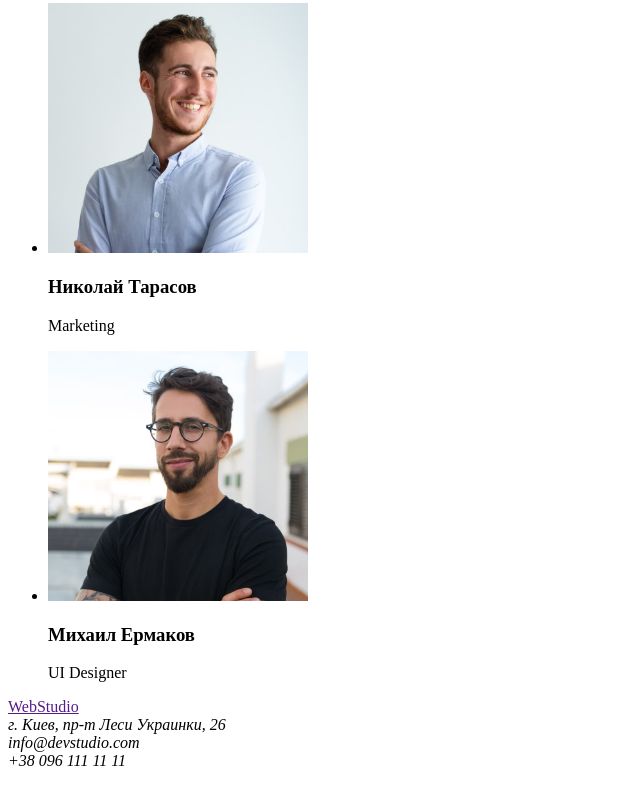
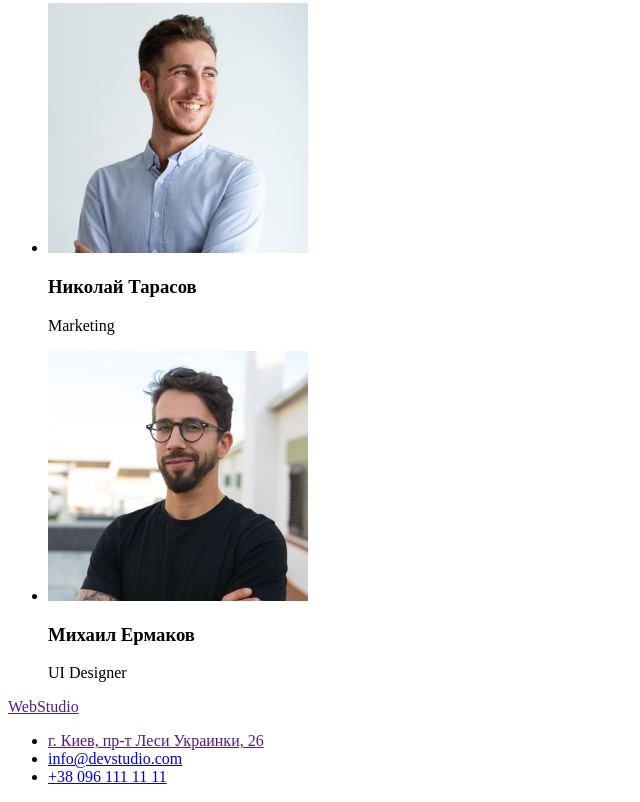
Before and after one commit to YevhenKon/goit-markup-hw-01, a plain HTML site: page index.html in a window 1280 px wide. Shown: the part 2341-3143 px from the top of the page, without its empty margins (0-640 px from the left). Before the commit the page ends 3119 px from the top, so only its background shows below. Drawn offline with Linux system fonts and the light colour scheme.

Commit message:
footer update

```diff
--- a/index.html
+++ b/index.html
@@ -91,11 +91,12 @@
     </main>
 
     <footer>
-        <a href="">
-            WebStudio
-        </a>
-        <address>г. Киев, пр-т Леси Украинки, 26<br/>info@devstudio.com<br/>+38 096 111 11 11</address>
-
+        <a href="">WebStudio</a>
+        <ul>
+            <li> <a href="">г. Киев, пр-т Леси Украинки, 26</a></li>
+            <li><a href="mailto:info@devstudio.com" class="contact-link">info@devstudio.com</a></li>
+            <li><a href="tel:+380961111111" class="contact-link">+38 096 111 11 11</a></li>
+        </ul>
     </footer>
 
 </body>
```
